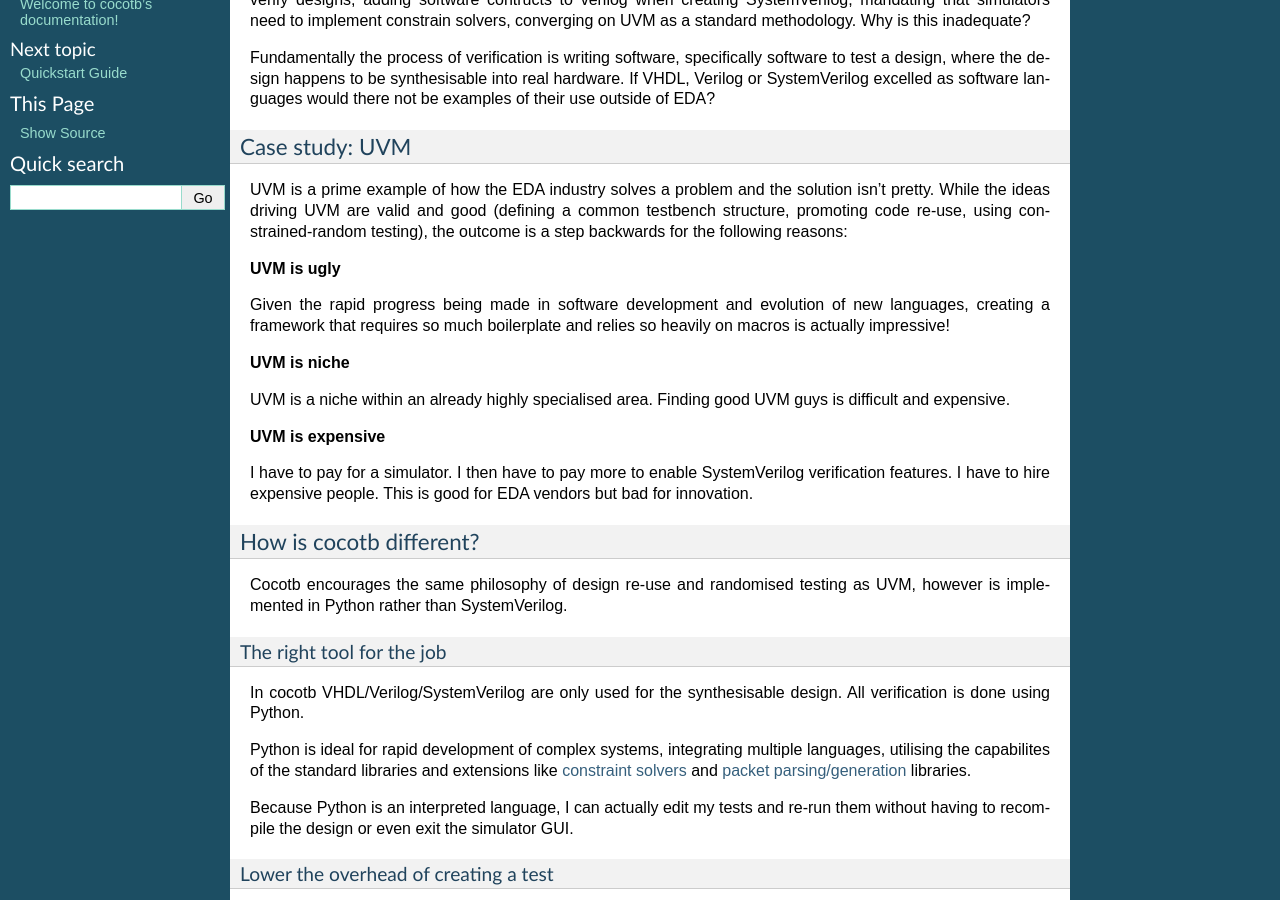
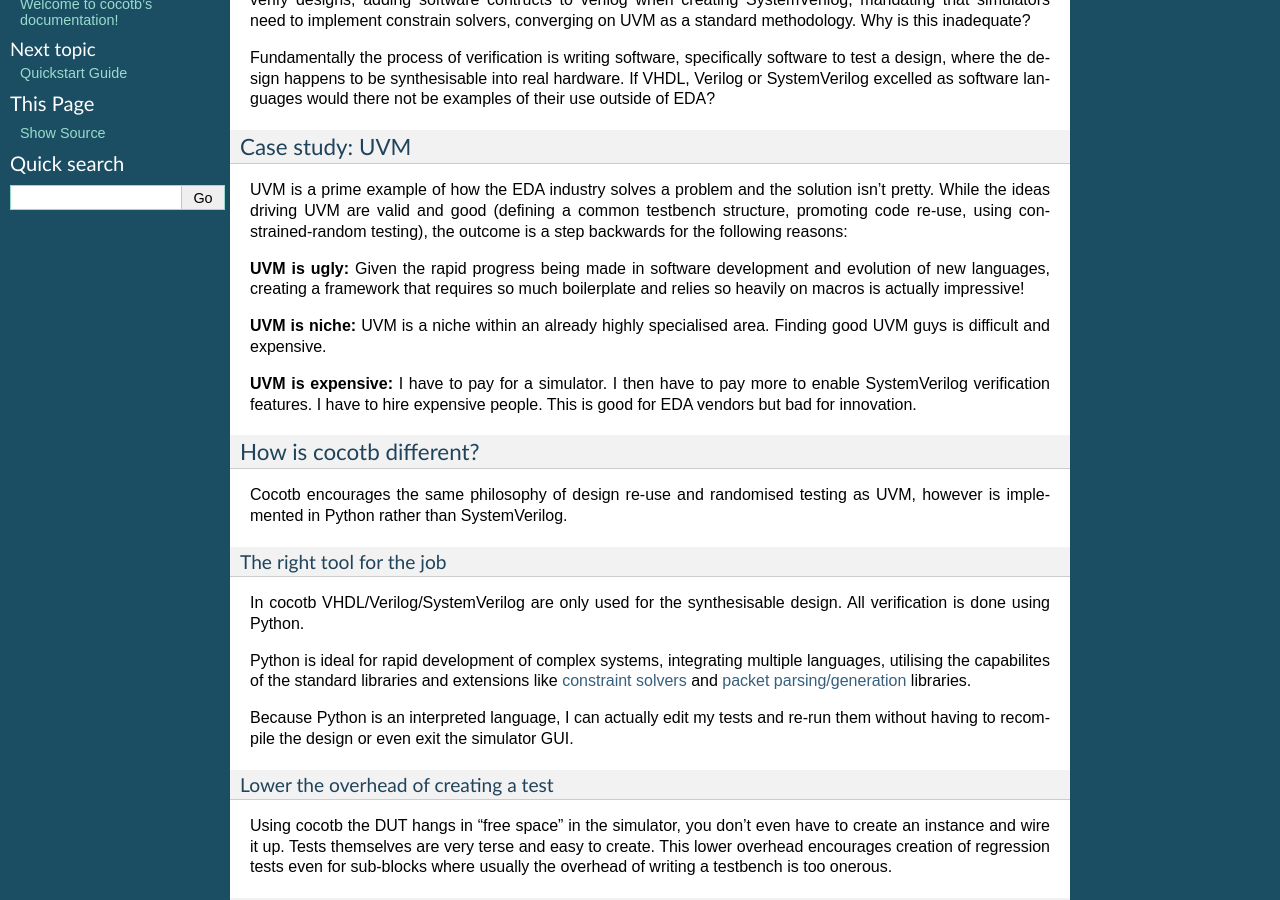
Before and after one commit to bushbecky/cocotb-bus, a Sphinx documentation site: the page built from documentation/source/introduction.rst, in a window 1280 px wide and 900 px high, scrolled down 499 px. Built offline with Sphinx 7.4.7, drawn with Linux system fonts in a browser that asks for light colours; formulas are drawn with MathJax 3; pages that are not in the unit, such as notebooks, are missing from menus.

```diff
--- a/documentation/source/introduction.rst
+++ b/documentation/source/introduction.rst
@@ -40,18 +40,12 @@ UVM is a prime example of how the EDA industry solves a problem and the solution
 UVM are valid and good (defining a common testbench structure, promoting code re-use, using constrained-random testing),
 the outcome is a step backwards for the following reasons:
 
-**UVM is ugly**
-
-Given the rapid progress being made in software development and evolution of new languages, creating a framework that requires
+**UVM is ugly:** Given the rapid progress being made in software development and evolution of new languages, creating a framework that requires
 so much boilerplate and relies so heavily on macros is actually impressive!
 
-**UVM is niche**
+**UVM is niche:** UVM is a niche within an already highly specialised area. Finding good UVM guys is difficult and expensive.
 
-UVM is a niche within an already highly specialised area. Finding good UVM guys is difficult and expensive.
-
-**UVM is expensive**
-
-I have to pay for a simulator.  I then have to pay more to enable SystemVerilog verification features. I have to hire expensive people. This is good for EDA vendors but bad for innovation.
+**UVM is expensive:** I have to pay for a simulator.  I then have to pay more to enable SystemVerilog verification features. I have to hire expensive people. This is good for EDA vendors but bad for innovation.
 
 
 How is cocotb different?
```
